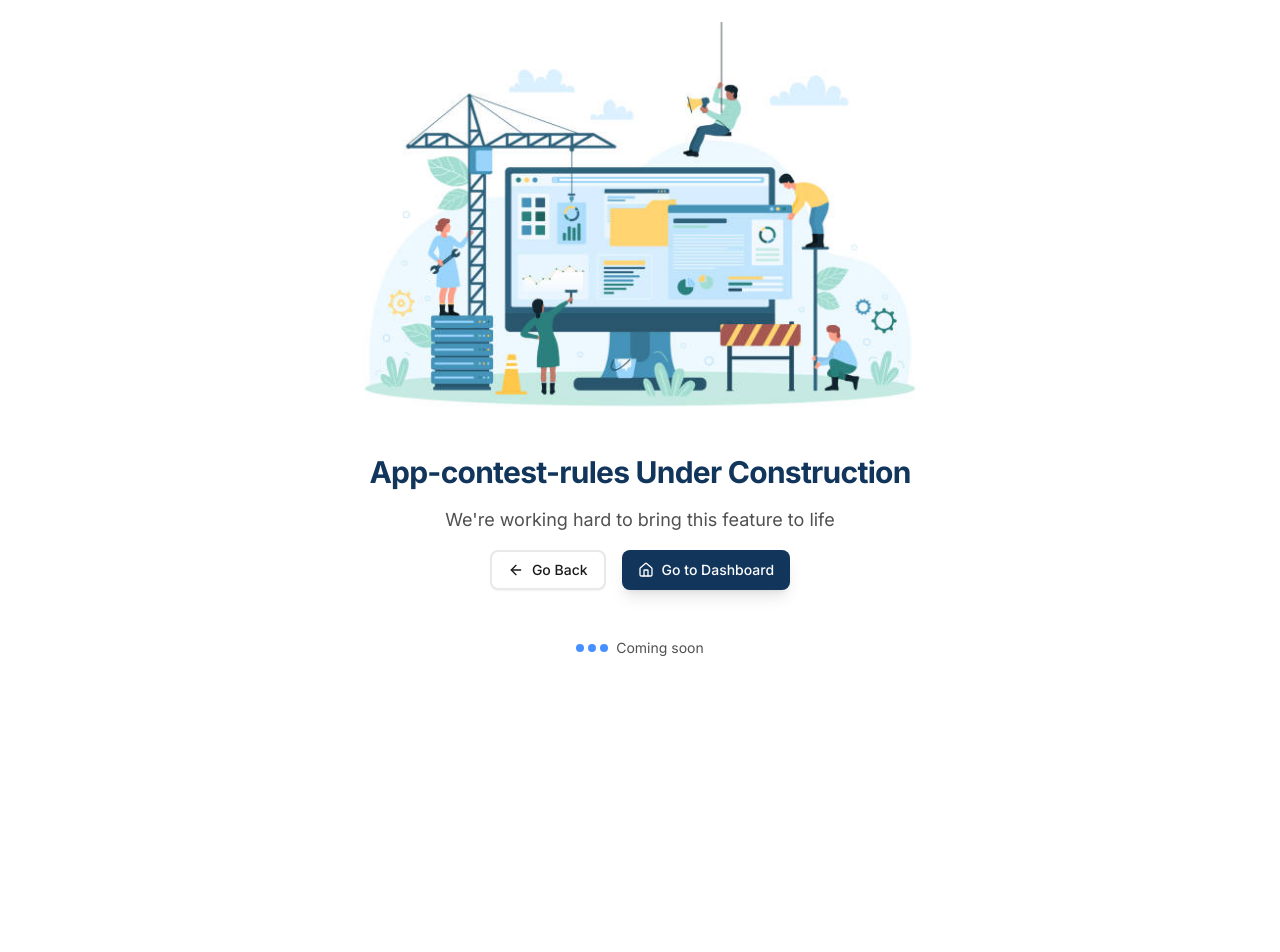
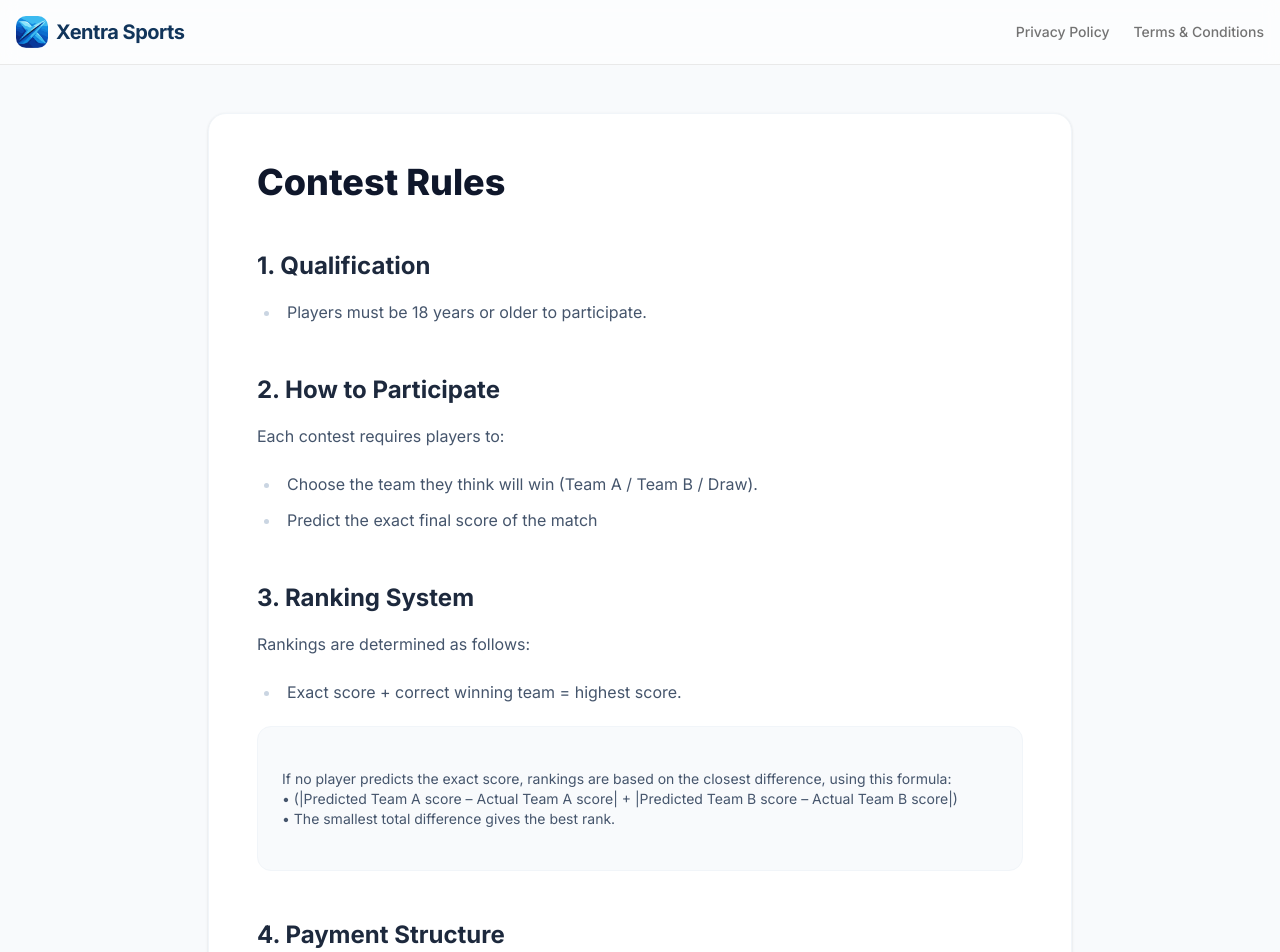
Before and after one commit to nrbnayon/xentra-admin-dashboard, a Next.js app: page /app-contest-rules in a window 1280 px wide. Shown: the top 952 px of the page. Before the commit the page ends 800 px from the top, so only its background shows below. Built offline with nearby package versions, Linux system fonts and the light colour scheme; no server answers.

Commit message:
feat: add contest rules page and update legal data configuration

```diff
--- /dev/null
+++ b/app/(public)/app-contest-rules/page.tsx
@@ -0,0 +1,44 @@
+import { Metadata } from "next";
+import legalData from "@/data/legal.json";
+
+export const metadata: Metadata = {
+  title: `${legalData.contestRules.title} | Xentra Sports`,
+  description: `Contest Rules for Xentra Sports application.`,
+};
+
+export default function AppContestRulesPage() {
+  const { contestRules } = legalData;
+
+  return (
+    <div className="container mx-auto px-4 py-12 max-w-4xl">
+      <div className="bg-white rounded-2xl shadow-sm border border-slate-100 p-8 md:p-12">
+        <h1 className="text-4xl font-extrabold text-slate-900 mb-8">{contestRules.title}</h1>
+
+        <div className="prose prose-slate max-w-none space-y-8">
+          {contestRules.sections.map((section) => (
+            <section key={section.id}>
+              <h2 className="text-2xl font-bold text-slate-800 mb-4">{section.title}</h2>
+              {section.content && <p className="text-slate-600 mb-4">{section.content}</p>}
+
+              {section.items && (
+                <ul className="list-disc pl-6 space-y-2 text-slate-600">
+                  {section.items.map((item, idx) => (
+                    <li key={idx}>{item}</li>
+                  ))}
+                </ul>
+              )}
+
+              {section.footer && (
+                <div className="bg-slate-50 border border-slate-100 rounded-xl p-6 mt-4">
+                  <p className="text-slate-600 text-sm whitespace-pre-line">
+                    {section.footer}
+                  </p>
+                </div>
+              )}
+            </section>
+          ))}
+        </div>
+      </div>
+    </div>
+  );
+}
--- a/data/legal.json
+++ b/data/legal.json
@@ -150,23 +150,132 @@
       },
       {
         "id": 10,
-        "title": "10. Withdrawal Processing",
+        "title": "10. Changes to Conditions",
+        "content": "These conditions may change at any time. Continued use of the app indicates acceptance of changes."
+      },
+      {
+        "id": 11,
+        "title": "11. Contact",
+        "content": "For assistance, contact XENTRA through the app or email support@xentrasports.com."
+      },
+      {
+        "id": 12,
+        "title": "12. Platform Operator",
+        "items": [
+          "XENTRA is a digital platform operated by Xentra Sports.",
+          "The platform provides skill-based sports prediction contests where participants compete for prizes based on prediction accuracy."
+        ]
+      },
+      {
+        "id": 13,
+        "title": "13. Withdrawal Processing",
         "items": [
           "Withdrawal requests are subject to review and verification by the platform.",
           "XENTRA processes withdrawal requests within 24 to 48 hours after approval.",
           "In certain cases, additional verification may be required before withdrawals are completed.",
           "XENTRA reserves the right to delay or refuse withdrawals if suspicious or fraudulent activity is detected."
         ]
+      }
+    ]
+  },
+  "contestRules": {
+    "title": "Contest Rules",
+    "sections": [
+      {
+        "id": 1,
+        "title": "1. Qualification",
+        "items": [
+          "Players must be 18 years or older to participate."
+        ]
+      },
+      {
+        "id": 2,
+        "title": "2. How to Participate",
+        "content": "Each contest requires players to:",
+        "items": [
+          "Choose the team they think will win (Team A / Team B / Draw).",
+          "Predict the exact final score of the match"
+        ]
+      },
+      {
+        "id": 3,
+        "title": "3. Ranking System",
+        "content": "Rankings are determined as follows:",
+        "items": [
+          "Exact score + correct winning team = highest score."
+        ],
+        "footer": "If no player predicts the exact score, rankings are based on the closest difference, using this formula:\n• (|Predicted Team A score – Actual Team A score| + |Predicted Team B score – Actual Team B score|)\n• The smallest total difference gives the best rank."
+      },
+      {
+        "id": 4,
+        "title": "4. Payment Structure",
+        "items": [
+          "Only the Top 5 players for each match receive payment.",
+          "The distribution of payments is based on the position in the ranking."
+        ]
+      },
+      {
+        "id": 5,
+        "title": "5. Prize Fund",
+        "items": [
+          "The total prize fund is calculated after deducting platform service fees.",
+          "The remaining amount is distributed to the qualifying winners."
+        ]
+      },
+      {
+        "id": 6,
+        "title": "6. Jackpot Rules",
+        "content": "If no participant correctly predicts the exact final score of a match, the contest winners will be determined based on the closest score prediction according to the ranking rules.",
+        "items": [
+          "If no qualifying predictions meet the criteria defined by the platform, XENTRA reserves the right to roll over the remaining prize pool to a future contest or jackpot.",
+          "The platform may also apply the rollover to selected upcoming matches or special contests.",
+          "Rolled-over prize pools may increase the total prize available in future contests."
+        ]
+      },
+      {
+        "id": 7,
+        "title": "7. Match Results",
+        "items": [
+          "The administrator enters official results after the match ends.",
+          "Rankings are automatically calculated based on the final results."
+        ]
+      },
+      {
+        "id": 8,
+        "title": "8. Wallet Updates",
+        "items": [
+          "Wallet balances are automatically updated once results are confirmed."
+        ]
+      },
+      {
+        "id": 9,
+        "title": "9. Fraud & Abuse",
+        "content": "XENTRA reserves the right to suspend or close accounts involved in:",
+        "items": [
+          "Fraud",
+          "Collusion",
+          "System abuse",
+          "Manipulation of contests"
+        ]
+      },
+      {
+        "id": 10,
+        "title": "10. Nature of Contests",
+        "items": [
+          "All contests on XENTRA are skill-based precision competitions where players compete against each other.",
+          "Contest outcomes are determined by precision accuracy and ranking performance.",
+          "XENTRA contests are not sports betting activities."
+        ]
       },
       {
         "id": 11,
-        "title": "11. Changes to Conditions",
-        "content": "These conditions may change at any time. Continued use of the app indicates acceptance of changes."
-      },
-      {
-        "id": 12,
-        "title": "12. Contact",
-        "content": "For assistance, contact XENTRA through the app or email support@xentrasports.com."
+        "title": "11. Special & Featured Contests",
+        "items": [
+          "XENTRA may organize special or featured contests for selected matches, tournaments, or promotional events.",
+          "These contests may include increased prize pools, promotional rewards, or special conditions.",
+          "Details of each featured contest, including entry requirements and prize distribution, will be displayed within the contest before participation.",
+          "By entering a featured contest, participants agree to the specific rules and prize structure displayed for that contest."
+        ]
       }
     ]
   }
--- a/proxy.ts
+++ b/proxy.ts
@@ -357,6 +357,7 @@ const INFO_ROUTES = [
   "/app-privacy-policy",
   "/terms-conditions",
   "/app-terms-conditions",
+  "/app-contest-rules",
   "/terms", // add page later if needed
   "/about-us", // add page later if needed
   "/payment",
```
